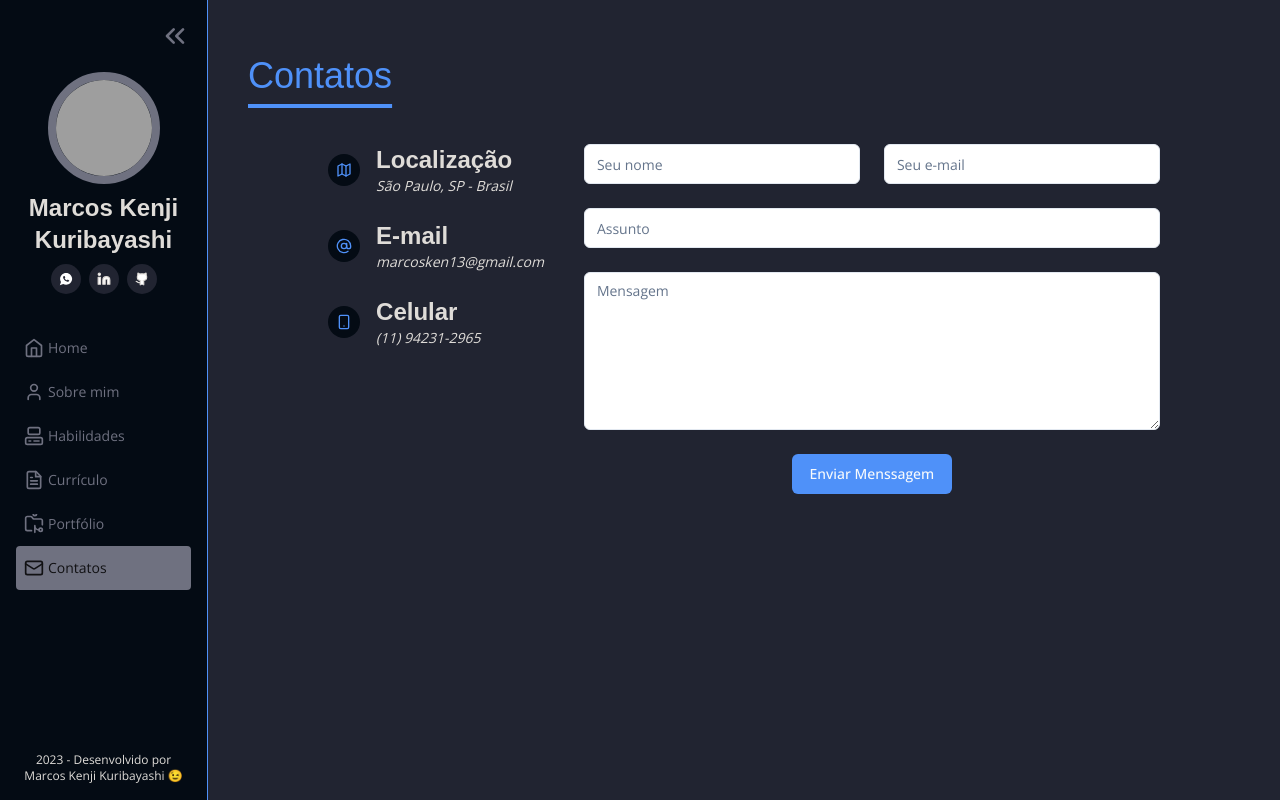
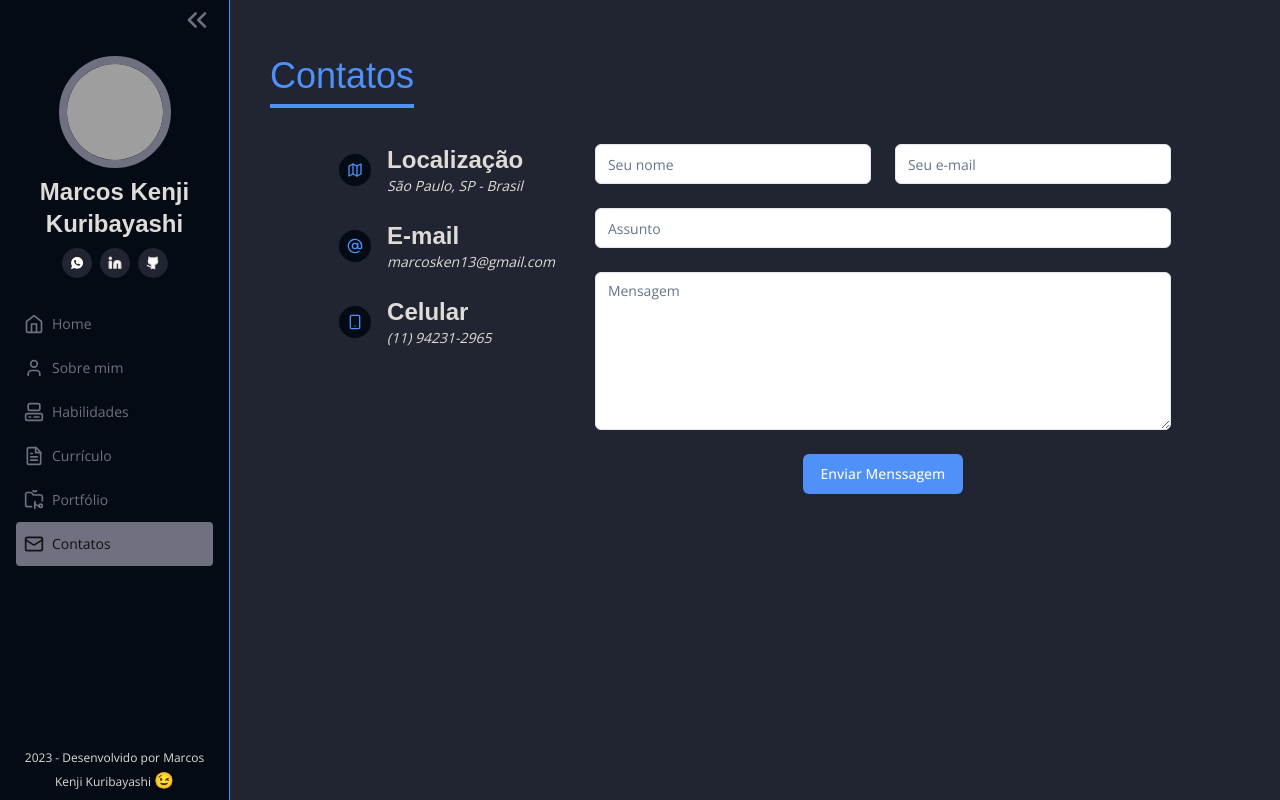
Before and after one commit to kenmarcos/my-website, a Next.js app: page /contacts in a window 1280 px wide. Built offline with nearby package versions, Linux system fonts and the light colour scheme; grey boxes are pictures that could not be loaded.

Commit message:
feat: add animations

```diff
--- a/src/app/components/sidebar/Sidebar.tsx
+++ b/src/app/components/sidebar/Sidebar.tsx
@@ -19,7 +19,6 @@ const Sidebar = () => {
 
   return (
     <>
-      {isShow && (
       <aside className={asideClassName}>
         <SidebarActions
           isCollapsed={isCollapsed}
@@ -30,7 +29,6 @@ const Sidebar = () => {
 
         <SidebarFooter isCollapsed={isCollapsed} />
       </aside>
-      )}
 
       <Button
         className="fixed z-10 h-12 w-12 p-2 right-4 top-4 rounded-full bg-blue-primary md:hidden"
--- a/src/app/components/sidebar/components/sidebarContent/SidebarContent.tsx
+++ b/src/app/components/sidebar/components/sidebarContent/SidebarContent.tsx
@@ -16,6 +16,7 @@ const SidebarContent = ({ isCollapsed }: sidebarContentProps) => {
     navLinks,
     socialLinks,
     avatarClassName,
+    titleClassName,
     socialLinksClassName,
     navLinkClassName,
   } = useSidebarContent(isCollapsed);
@@ -30,11 +31,9 @@ const SidebarContent = ({ isCollapsed }: sidebarContentProps) => {
           </Avatar>
         </Link>
 
-        {!isCollapsed && (
-          <Link href="/" className="w-52 text-center">
-            <h2 className="text-2xl font-semibold">Marcos Kenji Kuribayashi</h2>
-          </Link>
-        )}
+        <Link href="/" className={titleClassName}>
+          <h2 className="text-2xl font-semibold">Marcos Kenji Kuribayashi</h2>
+        </Link>
 
         <nav>
           <ul className={socialLinksClassName}>
@@ -55,7 +54,7 @@ const SidebarContent = ({ isCollapsed }: sidebarContentProps) => {
         </nav>
       </div>
 
-      <nav className="mt-8">
+      <nav className="mt-6">
         <ul>
           {navLinks.map(({ icon: Icon, name, href }) => (
             <li key={name}>
@@ -67,7 +66,7 @@ const SidebarContent = ({ isCollapsed }: sidebarContentProps) => {
                 rel={name === "Currículo" ? "noopener noreferrer" : undefined}
               >
                 <Icon size={20} />
-                {!isCollapsed && <p>{name}</p>}
+                {!isCollapsed && <p className="animate-fade-in">{name}</p>}
               </Link>
             </li>
           ))}
--- a/src/app/components/sidebar/components/sidebarContent/useSidebarContent.ts
+++ b/src/app/components/sidebar/components/sidebarContent/useSidebarContent.ts
@@ -49,7 +49,13 @@ export const useSidebarContent = (isCollapsed: boolean) => {
   }, [params]);
 
   const avatarClassName = twMerge(
+    "ease-in-out duration-500 hover:animate-flip-avatar",
     isCollapsed ? "h-10 w-10 mb-4" : "h-28 w-28 border-8 border-gray-light"
+  );
+
+  const titleClassName = twMerge(
+    "w-52 text-center",
+    isCollapsed ? "hidden" : "animate-fade-in block"
   );
 
   const socialLinksClassName = twMerge(
@@ -59,7 +65,7 @@ export const useSidebarContent = (isCollapsed: boolean) => {
 
   const navLinkClassName = (href: string) => {
     return twMerge(
-      "flex items-center text-sm gap-1 rounded-sm py-3 hover:bg-gray-light duration-300 ease-in-out hover:text-gray-dark",
+      "flex items-center text-sm gap-2 rounded-sm py-3 hover:bg-gray-light duration-300 ease-in-out hover:text-gray-dark",
       isCollapsed ? "justify-center" : "justify-start px-2",
       path === href ? "bg-gray-light text-gray-dark" : "text-gray-light"
     );
@@ -69,6 +75,7 @@ export const useSidebarContent = (isCollapsed: boolean) => {
     navLinks,
     socialLinks,
     avatarClassName,
+    titleClassName,
     socialLinksClassName,
     navLinkClassName,
   };
--- a/src/app/components/sidebar/components/sidebarFooter/SidebarFooter.tsx
+++ b/src/app/components/sidebar/components/sidebarFooter/SidebarFooter.tsx
@@ -8,16 +8,16 @@ const SidebarFooter = ({ isCollapsed }: sidebarFooterProps) => {
   const currentYear = new Date().getFullYear();
 
   return (
-    <footer>
-      <p
-        className="text-xs text-center"
-        title="Desenvolvido por Marcos Kenji Kuribayashi"
-      >
-        {!isCollapsed &&
-          `${currentYear} - Desenvolvido por Marcos Kenji
-            Kuribayashi `}
-        <span className="cursor-default">😉</span>
-      </p>
+    <footer
+      className="text-center pb-2"
+      title="Desenvolvido por Marcos Kenji Kuribayashi"
+    >
+      {!isCollapsed && (
+        <span className="text-xs animate-fade-in">
+          {currentYear} - Desenvolvido por Marcos Kenji Kuribayashi{" "}
+        </span>
+      )}
+      <span className="cursor-default">😉</span>
     </footer>
   );
 };
--- a/src/app/components/sidebar/useSidebar.ts
+++ b/src/app/components/sidebar/useSidebar.ts
@@ -11,8 +11,9 @@ export const useSidebar = () => {
   }, []);
 
   const asideClassName = twMerge(
-    "fixed z-10 left-0 bg-blue-dark h-screen flex flex-col md:sticky top-0 border-r border-blue-primary",
-    isCollapsed ? "w-16 p-2" : "w-52 p-4"
+    "fixed z-10 overflow-y-auto ease-in-out duration-500 left-0 bg-blue-dark h-screen flex flex-col md:sticky top-0 border-r border-blue-primary",
+    isCollapsed ? "w-16 px-2" : "w-[230px] px-4",
+    isShow ? "translate-x-0" : "-translate-x-full"
   );
 
   const handleSidebarShow = () => {
--- a/tailwind.config.js
+++ b/tailwind.config.js
@@ -85,9 +85,29 @@ module.exports = {
           to: { height: 0 },
         },
       },
+      keyframes: {
+        fadeIn: {
+          from: {
+            opacity: 0,
+          },
+          to: {
+            opacity: 1,
+          },
+        },
+        flipAvatar: {
+          "50%": {
+            transform: "rotateY(180deg)",
+          },
+          to: {
+            transform: "rotateY(360deg)",
+          },
+        },
+      },
       animation: {
         "accordion-down": "accordion-down 0.2s ease-out",
         "accordion-up": "accordion-up 0.2s ease-out",
+        "fade-in": "fadeIn 1s ease-in-out",
+        "flip-avatar": "flipAvatar 1s ease-out",
       },
       fontFamily: {
         raleway: ["Raleway", "sans-serif"],
```
Lines whose indentation alone changed are shown as unchanged.
